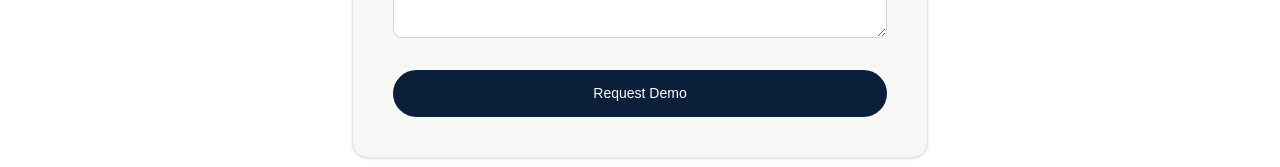
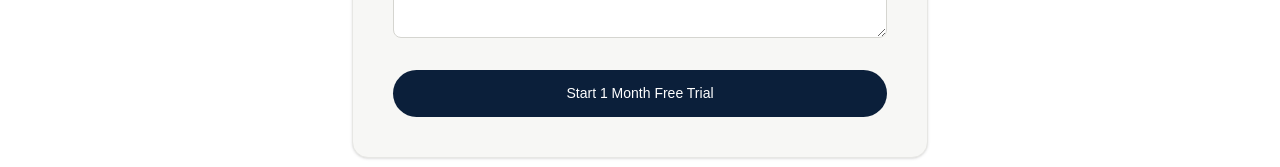
Before and after one commit to anass-nadeem/ovelah-website, a Next.js app: page /contact in a window 1280 px wide. Shown: the part 971-1138 px from the top of the page. Built offline with nearby package versions, Linux system fonts and the light colour scheme.

Commit message:
Demo to Trail

```diff
--- a/app/contact/page.tsx
+++ b/app/contact/page.tsx
@@ -106,7 +106,7 @@ export default function ContactPage() {
               </div>
 
               <button type="submit" disabled={status === "loading" || status === "success"} className="btn-primary mt-2 w-full rounded-md bg-[#0b1f3a] py-4 text-base font-semibold text-white transition-all hover:bg-[#0b1f3a]/90 disabled:opacity-70">
-                {status === "loading" ? "Sending..." : status === "success" ? "Message Sent!" : "Request Demo"}
+                {status === "loading" ? "Sending..." : status === "success" ? "Message Sent!" : "Start 1 Month Free Trial"}
               </button>
 
               {status === "error" && (
```
